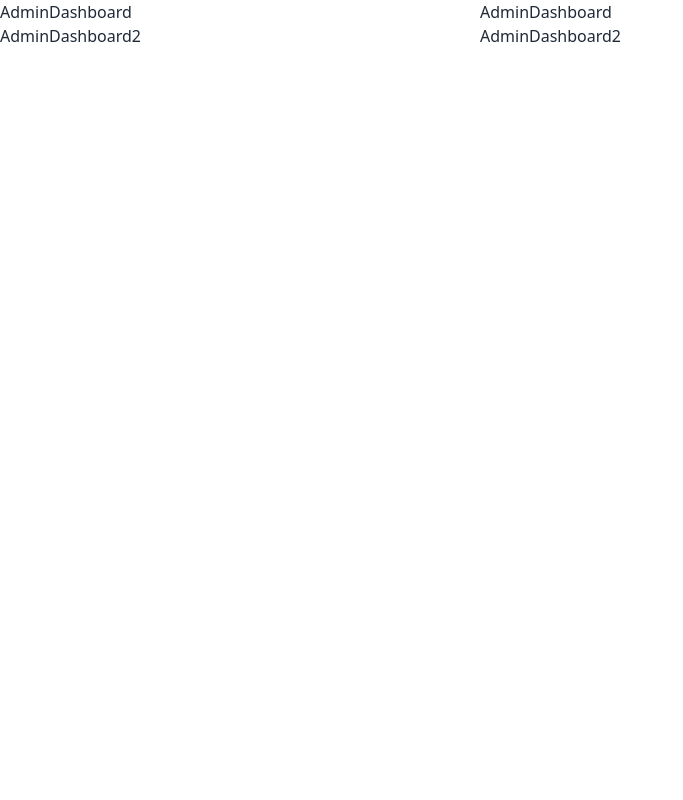
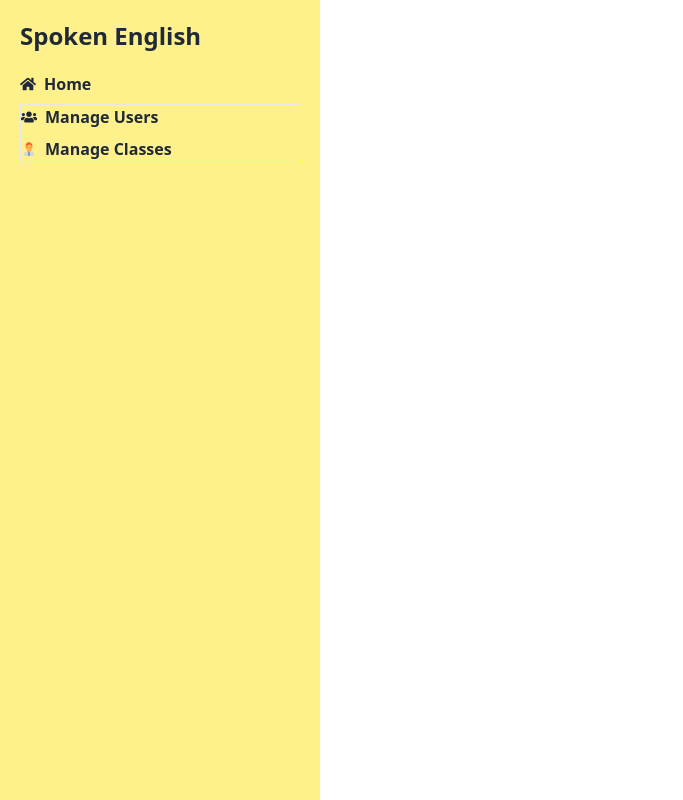
Before and after one commit to modasser-nayem/lyovit-client-p3, a React (Vite) app: page /dashboard/admin-dashboard in a window 1280 px wide. Shown: the whole page, without its empty margins (0-683 px from the left). Built offline with nearby package versions, Linux system fonts and the light colour scheme; no server answers.

Commit message:
add admin route

```diff
--- a/src/Layout/DashboardLayout.jsx
+++ b/src/Layout/DashboardLayout.jsx
@@ -1,13 +1,50 @@
 import React from "react";
-import { Outlet } from "react-router-dom";
+import { FaHome, FaUsers } from "react-icons/fa";
+import { FcManager } from "react-icons/fc";
+import { NavLink, Outlet } from "react-router-dom";
 
 const DashboardLayout = () => {
+   const userRole = "admin";
+   // const userRole = "instructor";
+   // const userRole = "student";
+   // const userRole = "";
    return (
       <div className="grid grid-cols-8">
-         <div className="col-span-3">
-            <Outlet />
+         <div className="col-span-2 h-screen p-5 bg-yellow-200">
+            <h2 className="text-2xl font-bold mb-5">Spoken English</h2>
+            <NavLink
+               to="/"
+               className="dash-nav-link pb-2"
+            >
+               <FaHome />
+               Home
+            </NavLink>
+            {userRole === "admin" ? (
+               <div className="">
+                  <div className="border flex flex-col gap-2">
+                     <NavLink
+                        to="admin-dashboard/manage-users"
+                        className="dash-nav-link"
+                     >
+                        <FaUsers /> Manage Users
+                     </NavLink>
+                     <NavLink
+                        to="admin-dashboard/manage-classes"
+                        className="dash-nav-link"
+                     >
+                        <FcManager /> Manage Classes
+                     </NavLink>
+                  </div>
+               </div>
+            ) : userRole === "instructor" ? (
+               <div>Instructor</div>
+            ) : userRole === "student" ? (
+               <div>Student</div>
+            ) : (
+               <div>Not</div>
+            )}
          </div>
-         <div className="col-span-5">
+         <div className="col-span-6">
             <Outlet />
          </div>
       </div>
--- a/src/pages/Dashboard/AdmiinDashboard/AdminDashboard.jsx
+++ b/src/pages/Dashboard/AdmiinDashboard/AdminDashboard.jsx
@@ -1,10 +1,10 @@
 import React from "react";
+import { Outlet } from "react-router-dom";
 
 const AdminDashboard = () => {
    return (
       <div>
-         <div>AdminDashboard</div>
-         <div>AdminDashboard2</div>
+         <Outlet />
       </div>
    );
 };
--- /dev/null
+++ b/src/pages/Dashboard/AdmiinDashboard/ManageClasses/ManageClasses.jsx
@@ -0,0 +1,7 @@
+import React from "react";
+
+const ManageClasses = () => {
+   return <div>ManageClasses</div>;
+};
+
+export default ManageClasses;
--- /dev/null
+++ b/src/pages/Dashboard/AdmiinDashboard/ManageUsers/ManageUsers.jsx
@@ -0,0 +1,7 @@
+import React from "react";
+
+const ManageUsers = () => {
+   return <div>ManageUsers</div>;
+};
+
+export default ManageUsers;
--- a/src/pages/Shared/Navbar.jsx
+++ b/src/pages/Shared/Navbar.jsx
@@ -15,18 +15,18 @@ const Navbar = () => {
             </div>
             {/* <> =========================== <> */}
             <div className="flex gap-4">
-               <Link
+               <NavLink
                   to="/"
                   className="cs-nav-link"
                >
                   Home
-               </Link>
-               <Link
+               </NavLink>
+               <NavLink
                   to="/access"
                   className="cs-nav-link"
                >
                   access
-               </Link>
+               </NavLink>
                <NavLink
                   to={`${
                      isAdmin
--- a/src/tailwind.css
+++ b/src/tailwind.css
@@ -1,6 +1,10 @@
 @tailwind base;
 @tailwind components;
 @tailwind utilities;
+
+.active {
+   color: rgb(229, 92, 33);
+}
 
 @layer components {
    .cs-container {
@@ -12,4 +16,7 @@
    .cs-nav-active {
       @apply text-black;
    }
+   .dash-nav-link {
+      @apply flex items-center gap-2 font-semibold;
+   }
 }
```
Also changed, not shown: src/routes/routes.jsx (+12 -0 lines).
